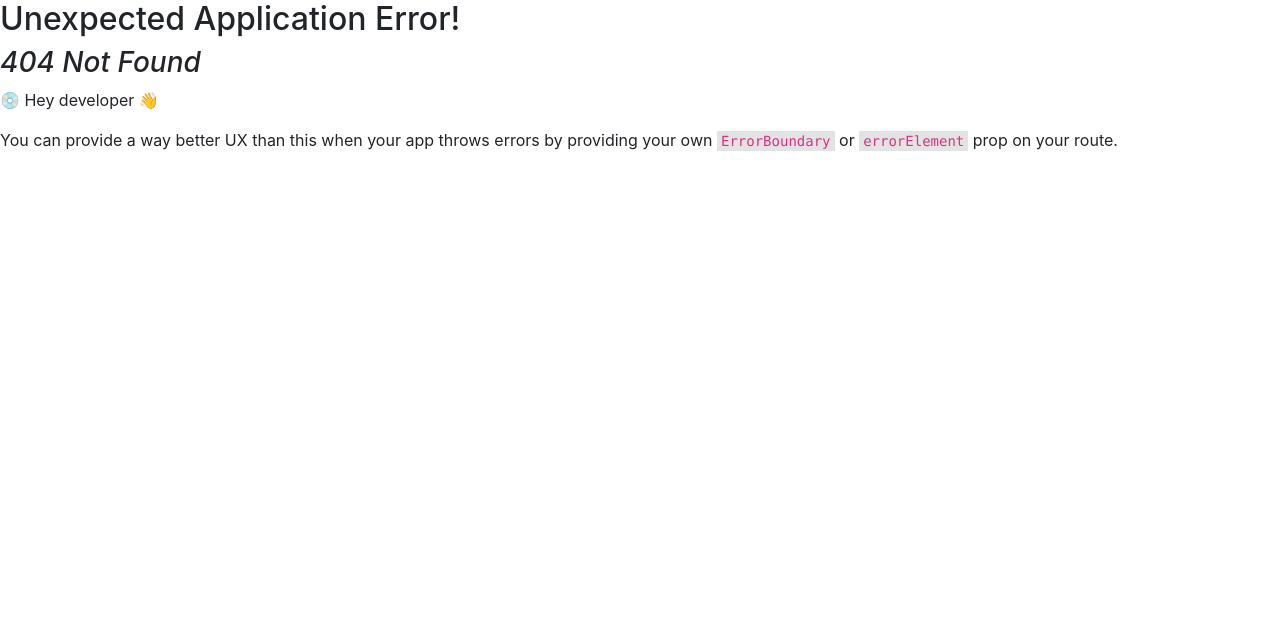
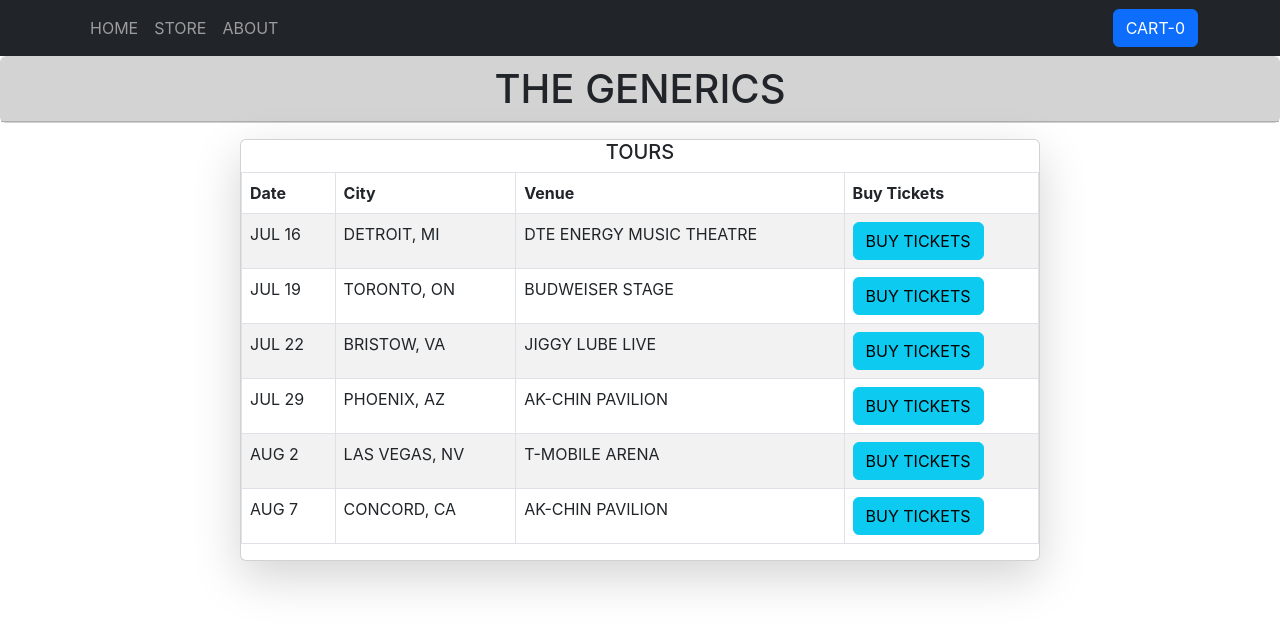
Before and after one commit to baranisdharan/Ecommerce-Bootstrap, a React (Create React App) app: page /home in a window 1280 px wide. Before the commit this address had no page. Shown: the top 628 px of the page. Built offline with nearby package versions, Linux system fonts and the light colour scheme; the HTML template or start-up script is replaced by a standard one.

Commit message:
Implement the Home page

```diff
--- a/src/App.js
+++ b/src/App.js
@@ -3,9 +3,12 @@ import { createBrowserRouter, RouterProvider } from "react-router-dom";
 import AboutPage from "./Components/Routers/AboutPage";
 import Store from "./Store";
 
+import Home from "./Home";
+
 const router = createBrowserRouter([
   { path: "/", element: <Store /> },
   { path: "/about", element: <AboutPage /> },
+  { path: "/home", element: <Home /> },
 ]);
 
 const App = () => {
--- a/src/Components/Cart/Cart.js
+++ b/src/Components/Cart/Cart.js
@@ -2,6 +2,7 @@ import React, { useContext } from "react";
 import { Button, Card, Col, Container, Row } from "react-bootstrap";
 import { CartContext } from "./CartContext";
 import { CartProvider } from "./CartProvider";
+import NavBar from "../MainHeader/NavBar";
 
 const Cart = (props) => {
   const cartCtx = useContext(CartContext);
@@ -21,6 +22,7 @@ const Cart = (props) => {
 
   return (
     <CartProvider>
+      <NavBar/>
       <h3 as="h1" className="text-center mt-3">
         Cart</h3>
         <Button variant="primary" className="text-center mt-3">
--- a/src/Components/MainHeader/NavBar.js
+++ b/src/Components/MainHeader/NavBar.js
@@ -14,7 +14,7 @@ const NavBar = ({ toggleCart }) => {
       <Navbar bg="dark" variant="dark">
         <Container>
           <Nav className="me-auto">
-            <Nav.Link href="#home">HOME</Nav.Link>
+            <Nav.Link href="/home" className="nav-link">HOME</Nav.Link>
             <NavLink to="/" className="nav-link">STORE</NavLink>
             <NavLink to="/about" className="nav-link">ABOUT</NavLink>
           </Nav>
--- a/src/Components/Routers/AboutPage.js
+++ b/src/Components/Routers/AboutPage.js
@@ -7,8 +7,8 @@ const AboutPage = () => {
     <>
       <NavBar />
       <Header />
-      <Card>
-        <Card.Title className=" text-center">About</Card.Title>
+      <Card style={{ width: "50rem" }} className="shadow-lg mx-auto mt-3">
+        <Card.Title className="shadow-lg mx-auto mt-3">About</Card.Title>
         <Card.Body>
           Lorem ipsum carrots enhanced rebates. Excellent sayings of a man of
           sorrows, hates no prosecutors will unfold in the enduring of which
--- /dev/null
+++ b/src/Home.js
@@ -0,0 +1,81 @@
+import React from "react";
+import Header from "./Components/MainHeader/Header";
+import NavBar from "./Components/MainHeader/NavBar";
+import Table from "react-bootstrap/Table";
+import Card from "react-bootstrap/Card";
+import { Button } from "react-bootstrap";
+
+const Home = () => {
+  return (
+    <>
+      <NavBar />
+      <Header />
+
+      <Card style={{ width: "50rem" }} className="shadow-lg mx-auto mt-3">
+        <Card.Title className=" text-center">TOURS</Card.Title>
+        <Table striped bordered>
+          <thead>
+            <tr>
+              <th>Date</th>
+              <th>City</th>
+              <th>Venue</th>
+              <th>Buy Tickets</th>
+            </tr>
+          </thead>
+          <tbody>
+            <tr>
+              <td>JUL 16</td>
+              <td>DETROIT, MI</td>
+              <td>DTE ENERGY MUSIC THEATRE</td>
+              <td>
+              <Button variant="info">BUY TICKETS</Button>{' '}
+              </td>
+            </tr>
+            <tr>
+              <td>JUL 19</td>
+              <td>TORONTO, ON</td>
+              <td>BUDWEISER STAGE</td>
+              <td>
+              <Button variant="info">BUY TICKETS</Button>{' '}
+              </td>
+            </tr>
+            <tr>
+              <td>JUL 22</td>
+              <td>BRISTOW, VA</td>
+              <td>JIGGY LUBE LIVE</td>
+              <td>
+              <Button variant="info">BUY TICKETS</Button>{' '}
+              </td>
+            </tr>
+            <tr>
+              <td>JUL 29</td>
+              <td>PHOENIX, AZ</td>
+              <td>AK-CHIN PAVILION</td>
+              <td>
+              <Button variant="info">BUY TICKETS</Button>{' '}
+              </td>
+            </tr>
+            <tr>
+              <td>AUG 2</td>
+              <td>LAS VEGAS, NV</td>
+              <td>T-MOBILE ARENA</td>
+              <td>
+              <Button variant="info">BUY TICKETS</Button>{' '}
+              </td>
+            </tr>
+            <tr>
+              <td>AUG 7</td>
+              <td>CONCORD, CA</td>
+              <td>AK-CHIN PAVILION</td>
+              <td>
+              <Button variant="info">BUY TICKETS</Button>{' '}
+              </td>
+            </tr>
+          </tbody>
+        </Table>
+        </Card>
+    </>
+  );
+};
+
+export default Home;
```
